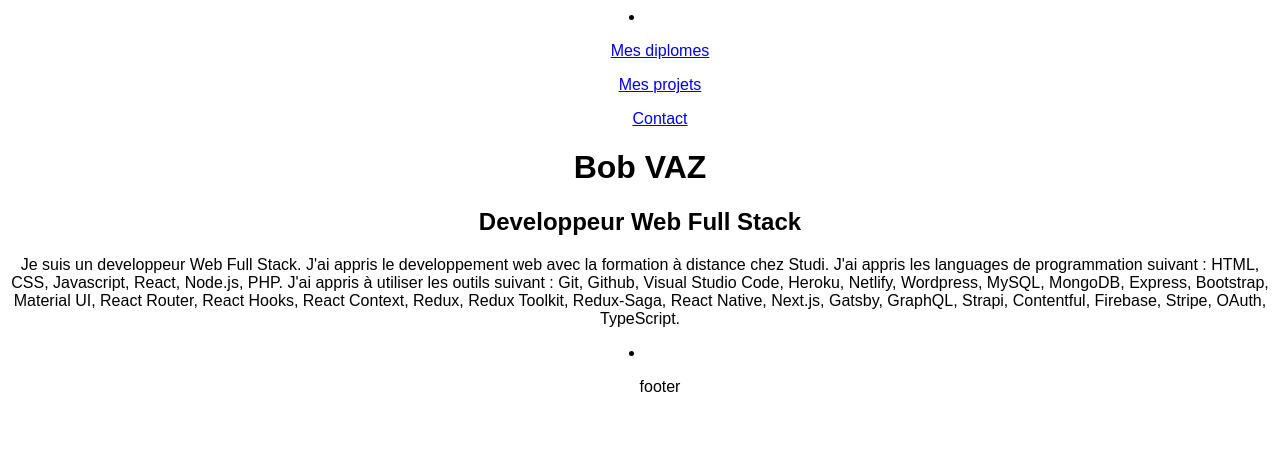
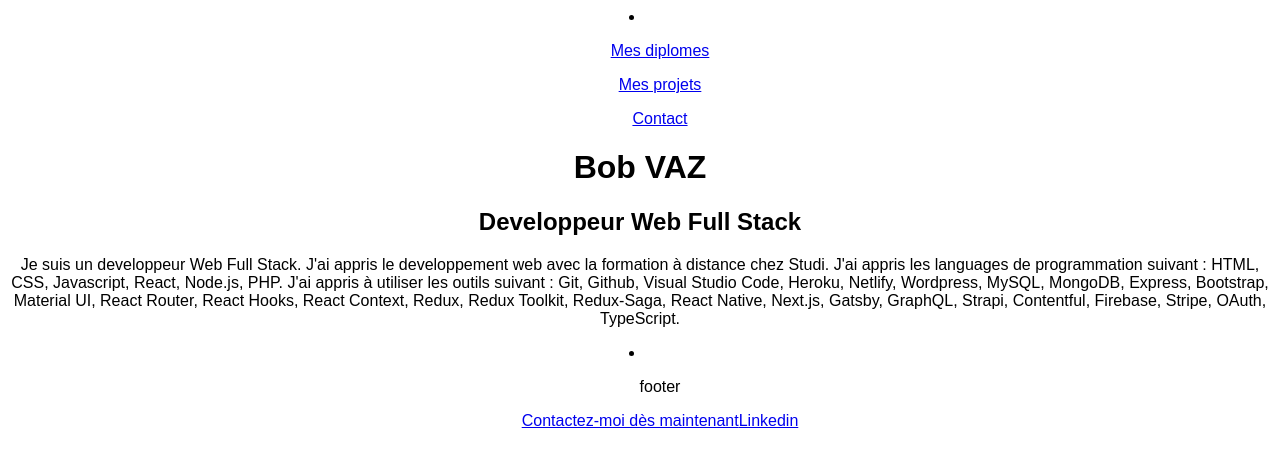
Before and after one commit to bobelbuho/portfolio, a React (Create React App) app: page / in a window 1280 px wide. Shown: the top 464 px of the page. Built offline with nearby package versions, Linux system fonts and the light colour scheme.

Commit message:
footer uptdate

```diff
--- a/src/componnents/Footer.js
+++ b/src/componnents/Footer.js
@@ -3,7 +3,12 @@ export default function Footer() {
     <div className="footer">
       <li>
         <ul>footer</ul>
+        <ul>
+          <a href="#">Contactez-moi dès maintenant</a>
+        <a href="https://www.linkedin.com/in/bob-vaz/">Linkedin</a>
+      </ul>
       </li>
+
     </div>
   );
 }
```
